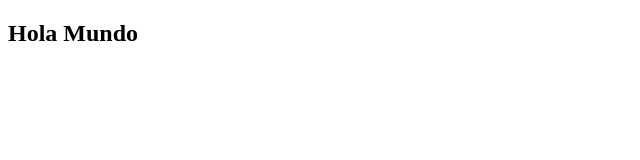
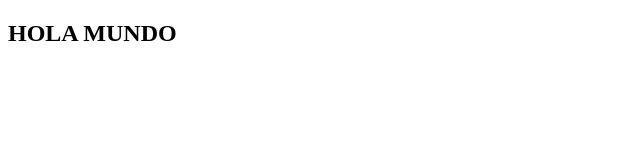
Before and after one commit to jquezada2017/Test, a plain HTML site: page index.html in a window 1280 px wide. Shown: the full height of the page, 0-640 px from the left. Drawn offline with Linux system fonts and the light colour scheme.

Commit message:
Agregue un Css

```diff
--- /dev/null
+++ b/estilo.css
@@ -0,0 +1,3 @@
+#estilo {
+  text-transform: uppercase;
+}
--- a/index.html
+++ b/index.html
@@ -3,10 +3,11 @@
   <head>
     <meta charset="utf-8">
     <title></title>
+  <link rel="stylesheet" href="./estilo.css">
   </head>
   <body>
     <div>
-      <h2>Hola Mundo</h2>
+      <h2 id="estilo">Hola Mundo</h2>
     </div>
   </body>
 </html>
```
